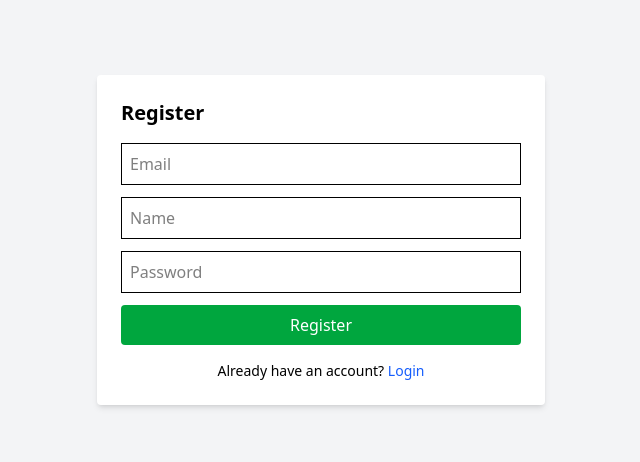
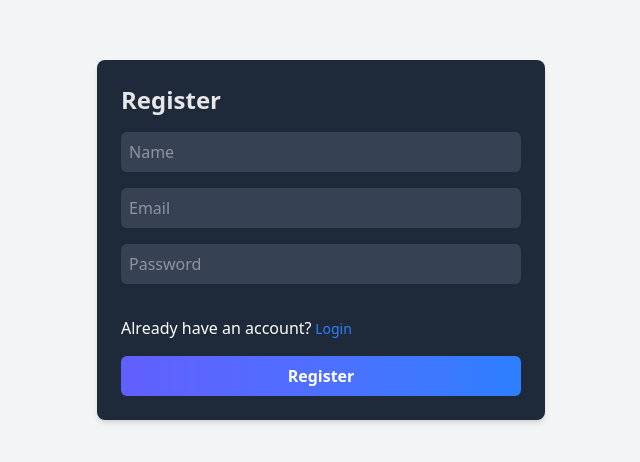
Before and after one commit to meabhiarya1/matrixnmedia_Assignment, a React (Vite) app in the folder frontend/: page /register in a window 1280 px wide. Shown: the part 160-622 px from the top of the page, without its empty margins (319-959 px from the left). Built offline with nearby package versions, Linux system fonts and the light colour scheme.

Commit message:
Refactor Register component: update layout and styling, enhance form structure, and improve user experience with better input handling and navigation.

```diff
--- a/frontend/src/pages/Register.jsx
+++ b/frontend/src/pages/Register.jsx
@@ -22,7 +22,7 @@ export default function Register() {
 
   return (
     <div className="flex justify-center items-center min-h-screen bg-gray-100">
-      <form
+      {/* <form
         onSubmit={handleSubmit}
         className="bg-white p-6 rounded shadow-md w-full max-w-md"
       >
@@ -36,6 +36,7 @@ export default function Register() {
           value={email}
           onChange={(e) => setEmail(e.target.value)}
         />
+
         <input
           type="name"
           required
@@ -53,6 +54,7 @@ export default function Register() {
           value={password}
           onChange={(e) => setPassword(e.target.value)}
         />
+
         <button
           disabled={loading}
           className="bg-green-600 text-white px-4 py-2 w-full rounded"
@@ -65,7 +67,58 @@ export default function Register() {
             Login
           </Link>
         </p>
-      </form>
+      </form> */}
+
+      <div className="flex flex-col items-center justify-center h-screen dark w-[600px]">
+        <div className="w-full max-w-md bg-gray-800 rounded-lg shadow-md p-6">
+          <h2 className="text-2xl font-bold text-gray-200 mb-4">Register</h2>
+          <form className="flex flex-col" onSubmit={handleSubmit}>
+            {" "}
+            <input
+              type="name"
+              required
+              className="bg-gray-700 text-gray-200 border-0 rounded-md p-2 mb-4 focus:bg-gray-600 focus:outline-none focus:ring-1 focus:ring-blue-500 transition ease-in-out duration-150"
+              placeholder="Name"
+              value={name}
+              onChange={(e) => setName(e.target.value)}
+            />
+            <input
+              type="email"
+              required
+              placeholder="Email"
+              value={email}
+              onChange={(e) => setEmail(e.target.value)}
+              className="bg-gray-700 text-gray-200 border-0 rounded-md p-2 mb-4 focus:bg-gray-600 focus:outline-none focus:ring-1 focus:ring-blue-500 transition ease-in-out duration-150"
+            />
+            <input
+              type="password"
+              required
+              placeholder="Password"
+              value={password}
+              onChange={(e) => setPassword(e.target.value)}
+              className="bg-gray-700 text-gray-200 border-0 rounded-md p-2 mb-4 focus:bg-gray-600 focus:outline-none focus:ring-1 focus:ring-blue-500 transition ease-in-out duration-150"
+            />
+            <div className={`flex items-center justify-between flex-wrap`}>
+              <p className="text-white mt-4">
+                Already have an account?
+                <span
+                  className="text-sm text-blue-500 -200 hover:underline mt-4 cursor-pointer"
+                  onClick={() => navigate("/login")}
+                >
+                  {" "}
+                  Login
+                </span>
+              </p>
+            </div>
+            <button
+              className="bg-gradient-to-r from-indigo-500 to-blue-500 text-white font-bold py-2 px-4 rounded-md mt-4 hover:bg-indigo-600 hover:to-blue-600 transition ease-in-out duration-150 cursor-pointer disabled:opacity-50 disabled:cursor-not-allowed"
+              disabled={loading}
+            >
+              {loading ? "Registering..." : "Register"}
+            </button>
+          </form>
+        </div>
+      </div>
     </div>
   );
 }
```
